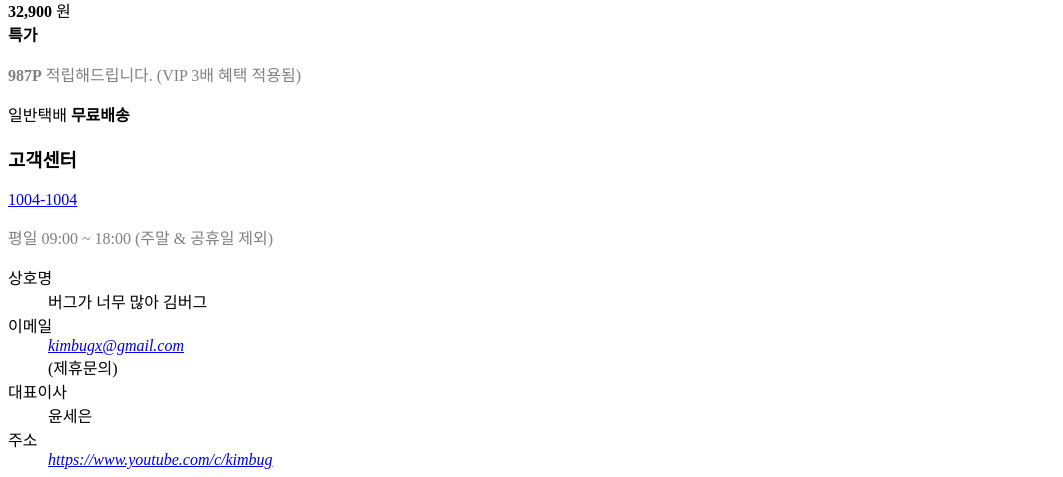
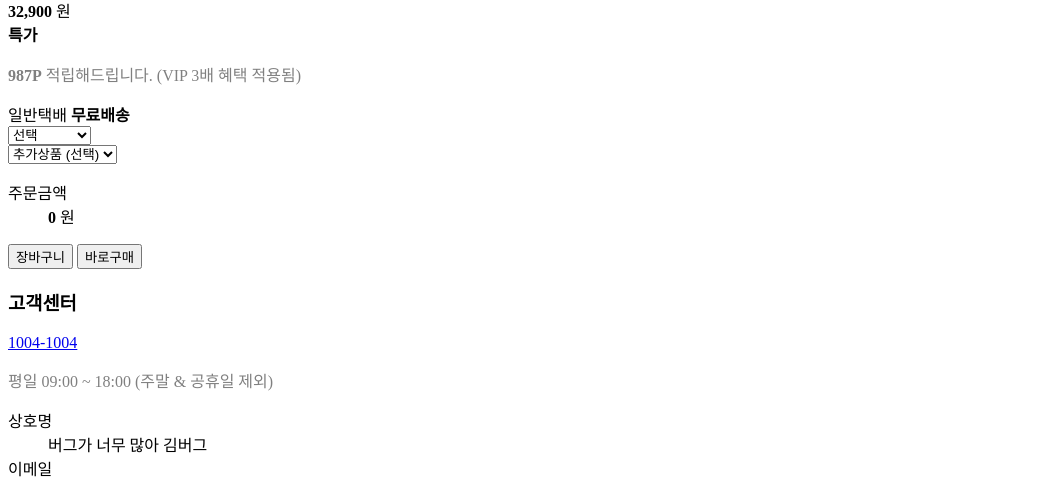
Before and after one commit to seeunyoun/tomorrow-house, a website: page index.html in a window 1280 px wide. Shown: the part 6160-6637 px from the top of the page, without its empty margins (0-1063 px from the left). Drawn offline with nearby package versions, Linux system fonts and the light colour scheme.

Commit message:
🚧 Finish marking up order-form

```diff
--- a/index.html
+++ b/index.html
@@ -458,6 +458,54 @@
                 <strong class="tag-gray">무료배송</strong>
               </div>
             </section>
+
+            <form class="order-form lg-only" action="/" method="POST">
+              <div class="order-inputs">
+                <div class="select-group is-active">
+                  <select class="form-select" id="select-1" required>
+                    <option value="">선택</option>
+                    <option value="1">선택사항 1</option>
+                    <option value="2">선택사항 2</option>
+                    <option value="3">선택사항 3</option>
+                    <option value="4">선택사항 4</option>
+                    <option value="5">선택사항 5</option>
+                  </select>
+                  <i class="ic-caret" aria-hidden></i>
+                </div>
+                <div class="select-group">
+                  <select class="form-select" id="select-2">
+                    <option value="">추가상품 (선택)</option>
+                    <option value="1">선택사항 1</option>
+                    <option value="2">선택사항 2</option>
+                    <option value="3">선택사항 3</option>
+                    <option value="4">선택사항 4</option>
+                    <option value="5">선택사항 5</option>
+                  </select>
+                  <i class="ic-caret" aria-hidden></i>
+                </div>
+              </div>
+
+              <dl class="order-summary">
+                <dt>주문금액</dt>
+                <dd>
+                  <output for="select-1 select-2">
+                    <div class="price-20">
+                      <strong class="amount">0</strong>
+                      <span class="currency">원</span>
+                    </div>
+                  </output>
+                </dd>
+              </dl>
+
+              <div class="button-group">
+                <button class="btn-55 btn-outlined" type="button">
+                  장바구니
+                </button>
+                <button class="btn-55 btn-primary" type="submit">
+                  바로구매
+                </button>
+              </div>
+            </form>
           </div>
         </div>
       </div>
```
